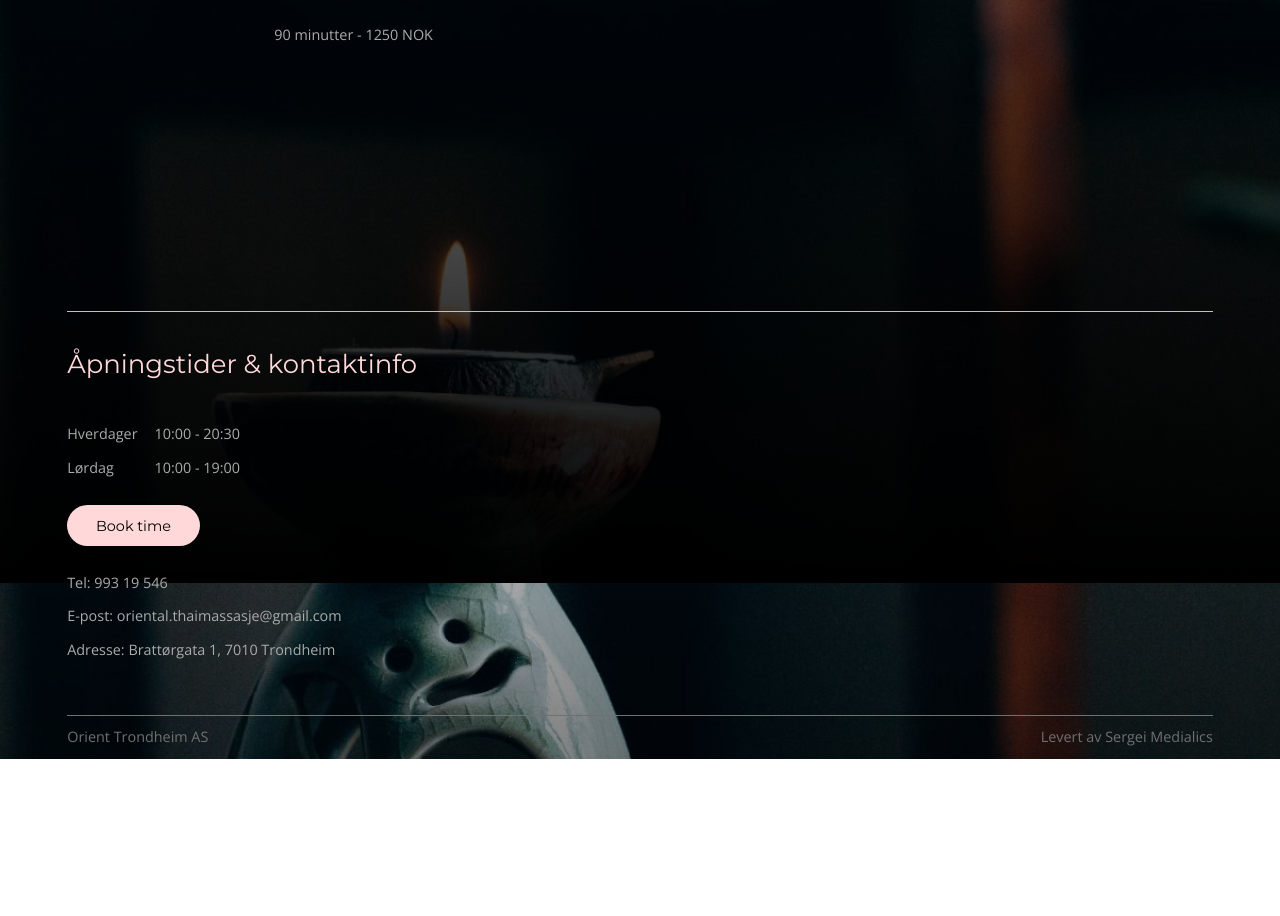
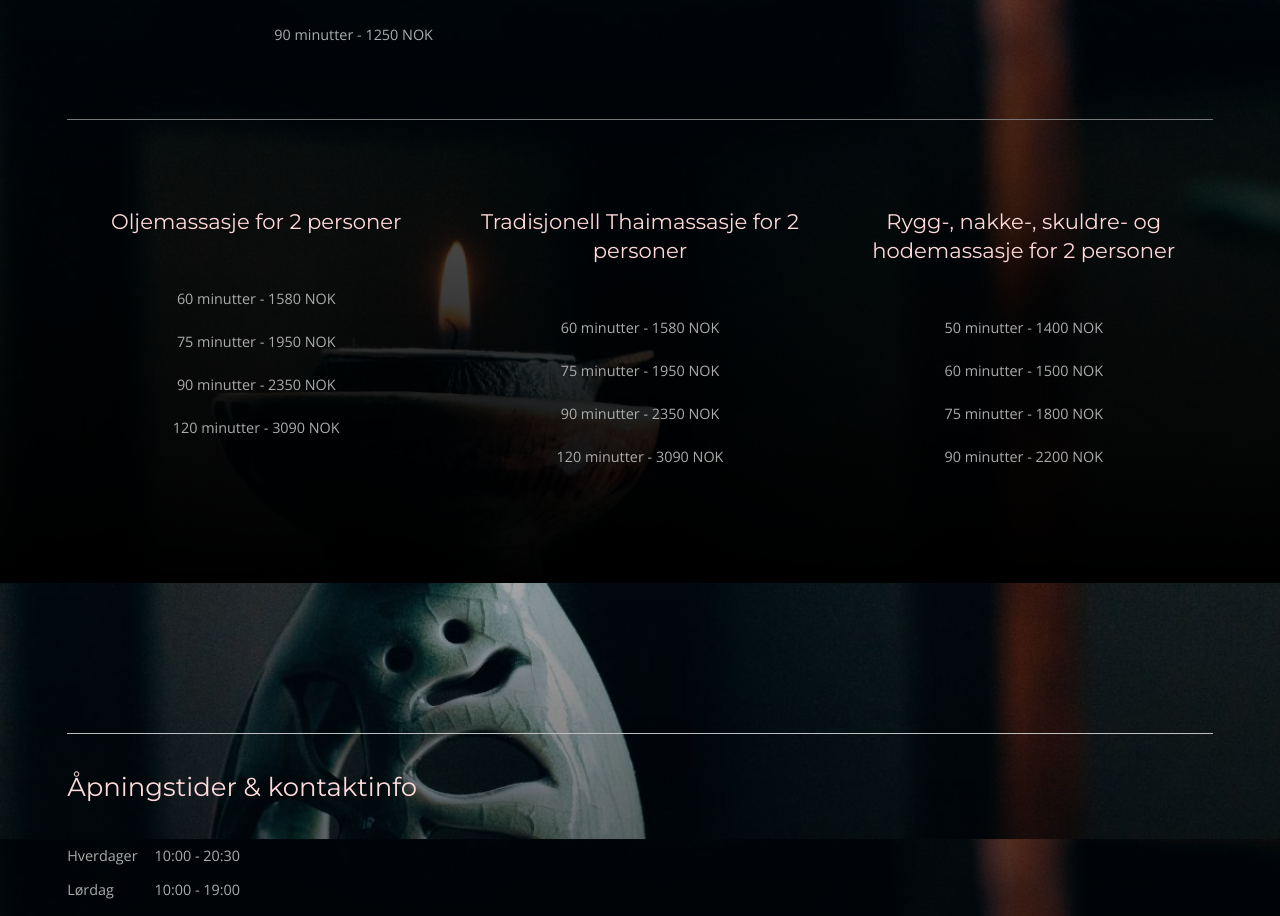
Before and after one commit to sergeiThe/orient-nextjs-website, a Next.js app: page / in a window 1280 px wide. Shown: the part 3417-4333 px from the top of the page. Before the commit the page ends 4176 px from the top, so only its background shows below. Built offline with nearby package versions, Linux system fonts and the light colour scheme.

Commit message:
change prices

```diff
--- a/components/Services.js
+++ b/components/Services.js
@@ -47,7 +47,7 @@ function Services() {
           })}
         </ul>
 
-        {/*<ul className={styles["price-list-couple"]}>
+        <ul className={styles["price-list-couple"]}>
           {services.coupleMassage.map((service) => {
             return (
               <Service
@@ -65,7 +65,7 @@ function Services() {
               </Service>
             );
           })}
-        </ul>*/}
+        </ul>
       </div>
     </section>
   );
```
